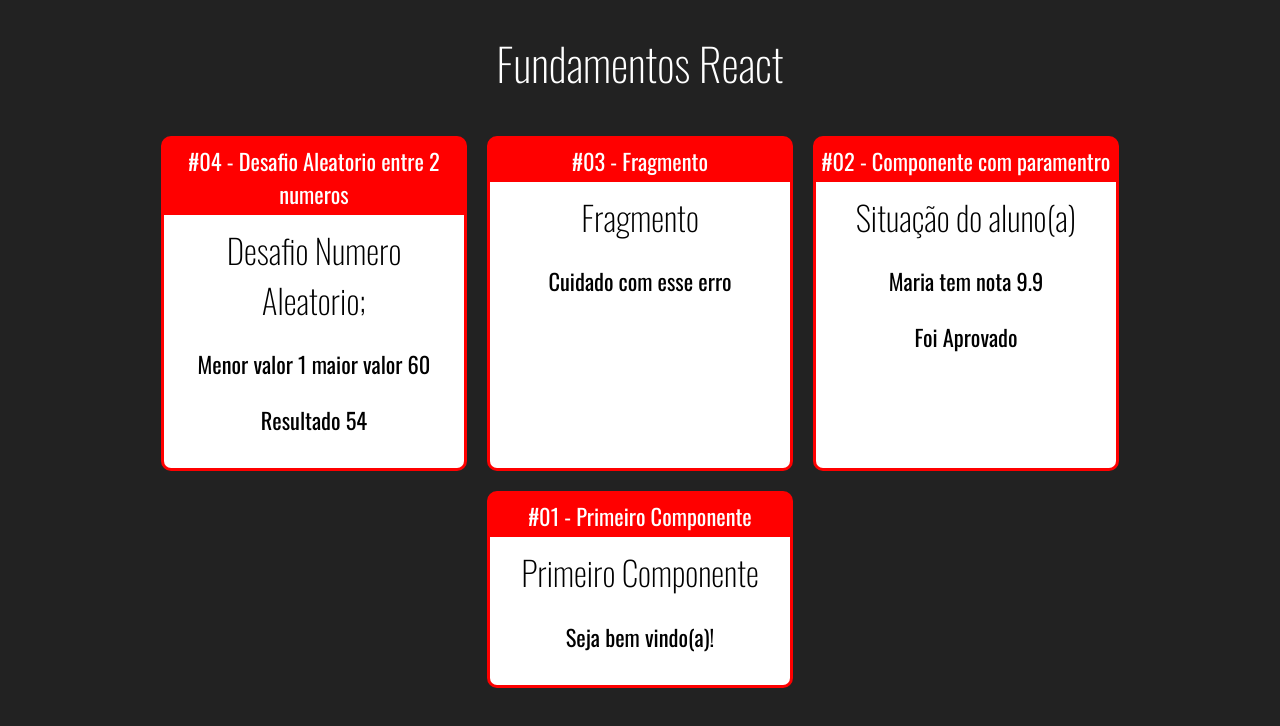
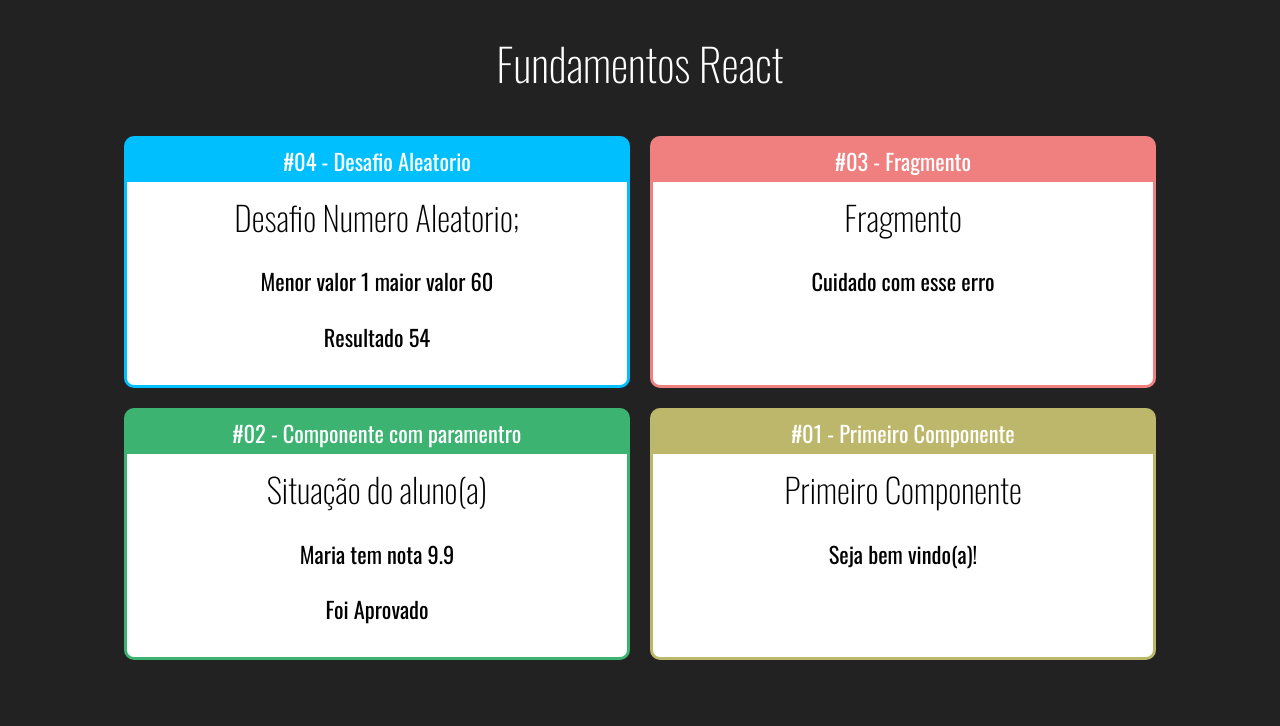
Before and after one commit to oliveiraprg/react_cod3r, a React (Create React App) app in the folder fundamentos-react/: page / in a window 1280 px wide. Shown: the top 726 px of the page. Built offline with nearby package versions, Linux system fonts and the light colour scheme.

Commit message:
styling components

```diff
--- a/fundamentos-react/src/App.jsx
+++ b/fundamentos-react/src/App.jsx
@@ -12,20 +12,20 @@
         <div className='App'>
             <h1>Fundamentos React</h1>
             <div className="Cards">
-                <Card titulo="#04 - Desafio Aleatorio entre 2 numeros">
+                <Card titulo="#04 - Desafio Aleatorio" color="#00BFFF">
                     <Aleatorio min={1} max={60}/>
                 </Card>
-                <Card titulo="#03 - Fragmento">
+                <Card titulo="#03 - Fragmento" color="#F08080">
                     <Fragmento />
                 </Card>
-                <Card titulo="#02 - Componente com paramentro">
+                <Card titulo="#02 - Componente com paramentro" color="#3CB371">
                     <ComParametro
                     titulo='Situação do aluno(a)'
                     aluno='Maria'
                     nota={9.9}
                     />
                 </Card>
-                <Card titulo="#01 - Primeiro Componente">
+                <Card titulo="#01 - Primeiro Componente" color="#BDB76B">
                     <Primeiro />
                 </Card>
             </div>
--- a/fundamentos-react/src/components/layout/Card.css
+++ b/fundamentos-react/src/components/layout/Card.css
@@ -1,13 +1,13 @@
 .Card {
-    background-color: red;
+
     border-radius: 10px;
     overflow: hidden;
-    border: 3px solid red;
+    border: 3px solid;
     margin: 10px;
     display: flex;
     flex-direction: column;
-    max-width: 300px;
-    min-width: 300px;
+    max-width: 500px;
+    min-width: 500px;
 }
 
 .Card .Title {
--- a/fundamentos-react/src/components/layout/Card.jsx
+++ b/fundamentos-react/src/components/layout/Card.jsx
@@ -2,8 +2,15 @@
 import './Card.css'
 
 export default function Card (props) {
+
+    const cardStyle = {
+        backgroundColor: props.color || '#F00',
+        borderColor: props.color || '#F00',
+    }
+
+
     return (
-        <div className="Card">
+        <div className="Card" style={cardStyle}>
              <div className="Title">{props.titulo}</div>
              <div className="Content"> {props.children} </div >
         </div>
```
